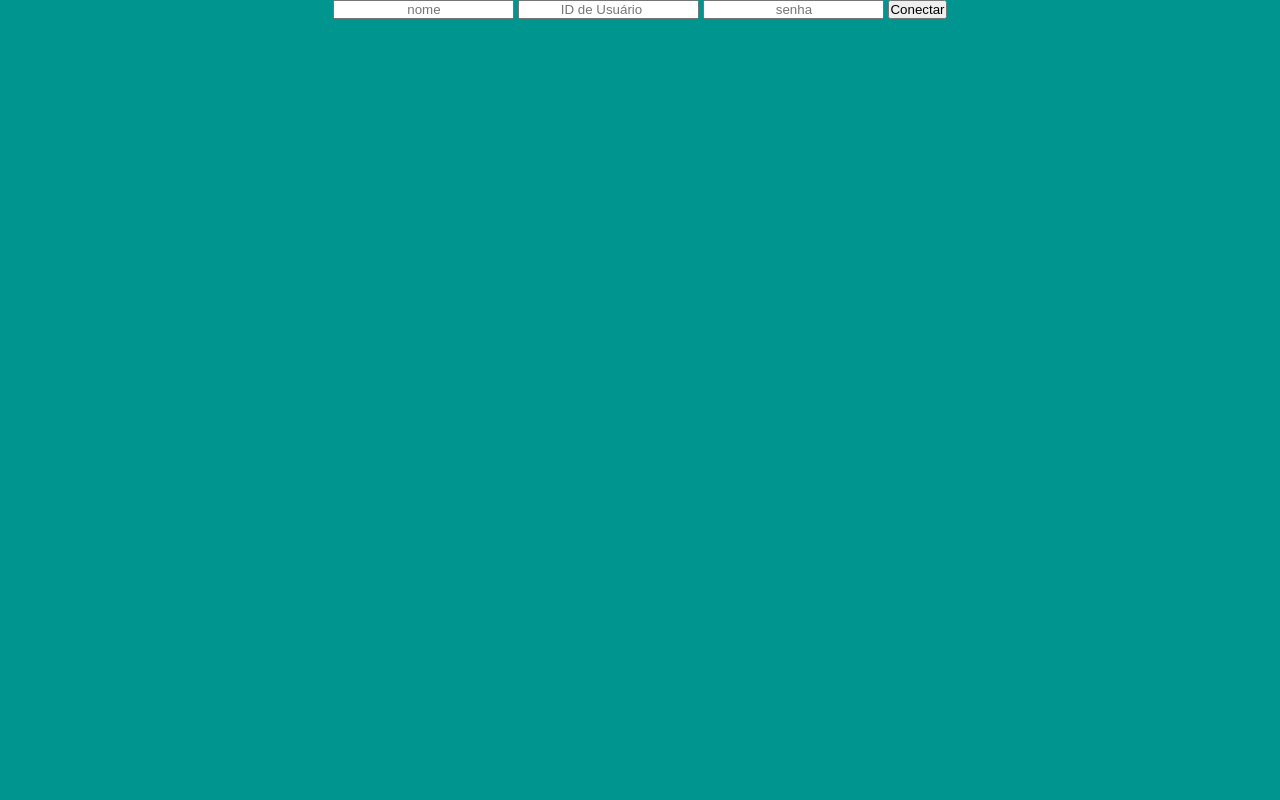
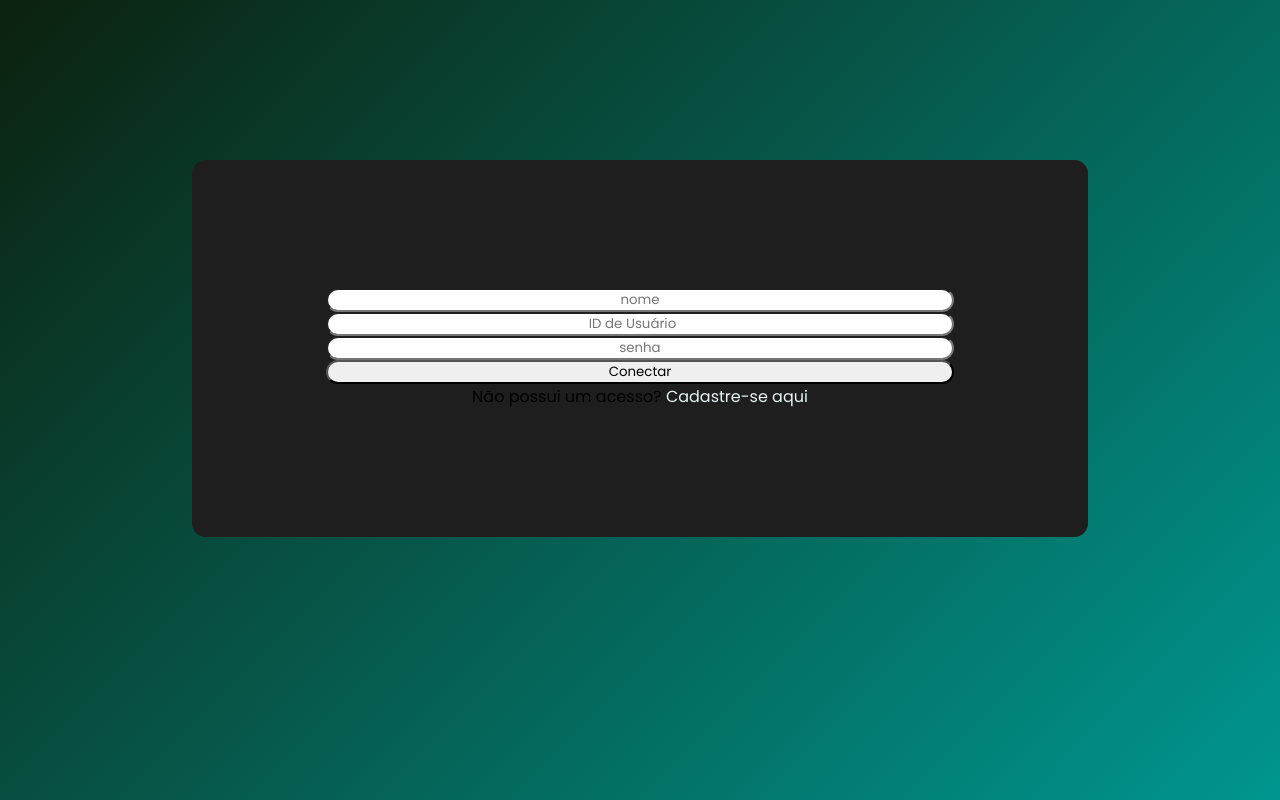
Before and after one commit to mahzze/acervo-estudantil-teresa-nunes, a PHP site: page / in a window 1280 px wide. Run offline with PHP 8.4, Linux system fonts and the light colour scheme.

Commit message:
primeira integração com railway

```diff
--- a/css/geral.css
+++ b/css/geral.css
@@ -15,11 +15,17 @@
     padding: 0;
     box-sizing: border-box;
     text-align: center;
+    font-family: Poppins;
 }
 
 :root {
     --primary-color   : #B3E0DD;
     --secondary-color : #65C0BC;
     --accent-color    : #E6F5F4;
-    --bckg-color      : #00968F;
+    --extra-color     : #00968F;
+    --back-color      : #0C210E;
 }
+
+a {
+  text-decoration: none;
+}
--- a/css/index.css
+++ b/css/index.css
@@ -1,20 +1,15 @@
 @import "./geral.css";
 
-/*  */
-
 body{
-  background: var(--bckg-color);
-}
-
-.container {
-    display:grid;
-    grid-template-columns: 1fr 5fr 1fr;
-}
-
-.container > main {
-    background: var(--secondary-color);
-    min-width: clamp(70%, 800px, 90vw);
-    min-height: 60vh;
+  background: linear-gradient(135deg, var(--back-color), var(--extra-color));
+  background-attachment: fixed;
+  top: 0;
+  bottom: 0;
+  left: 0;
+  right: 0;
+  display: flex;
+  justify-content: center;
+  align-items: center;
 }
 
 .header {
@@ -28,3 +23,44 @@ body{
     min-width: 100vw;
     min-height: 20vh;
 }
+
+/* LOGGED IN */
+.container {
+    display:grid;
+    grid-template-columns: 1fr 5fr 1fr;
+}
+
+.container > main {
+    background: var(--secondary-color);
+    min-width: clamp(70%, 800px, 90vw);
+    min-height: 60vh;
+}
+
+/* UNLOGGED */
+
+.loginMain {
+    background: #1E1E1E;
+    display: flex;
+    flex-direction: column;
+    padding: 10% 0;
+    margin: 20vh;
+    height: 60%;
+    width: 70%;
+    border-radius: 14px;
+}
+
+.inputs {
+    display: flex;
+    flex-direction: column;
+    justify-content: space-evenly;
+    align-items: center;
+}
+
+.inputs input{
+    width: 70%;
+    border-radius: 50px;
+}
+
+.linkReg {
+    color: var(--accent-color);
+}
--- a/index.php
+++ b/index.php
@@ -1,3 +1,6 @@
+<?php
+session_start();
+?>
 <!DOCTYPE html>
 <html lang="en">
 
@@ -11,7 +14,6 @@
 
 <body>
   <?php
-  session_start();
   if (isset($_SESSION["logged"])) {
     $content = isset($_SESSION["admin"]) ? '<a href="./admin.php"><button>admin page</button></a>' : 'onde os livros devem aparecer para Download';
     echo '
@@ -28,12 +30,15 @@
   } else {
     echo '
   <main class="loginMain">
-     <form action="./database and functions/login.php" method="post">
+    <form class="inputs" action="./database and functions/login.php" method="post">
       <input type="text" name="nome" placeholder="nome" aria-placeholder="nome">
       <input type="number" name="uid" placeholder="ID de Usuário" aria-placeholder="ID de Usuário">
       <input type="password" name="senha" placeholder="senha" aria-placeholder="senha">
       <input type="submit" value="Conectar">
     </form>
+    <div>
+      <p>Não possui um acesso? <a class="linkReg" href="./registroForm.html">Cadastre-se aqui</a></p>
+    </div>
   </main>
     ';
   }
```
Also changed, not shown: database and functions/connection.php (+6 -4 lines), 1 other file. Lines whose indentation alone changed are shown as unchanged.
